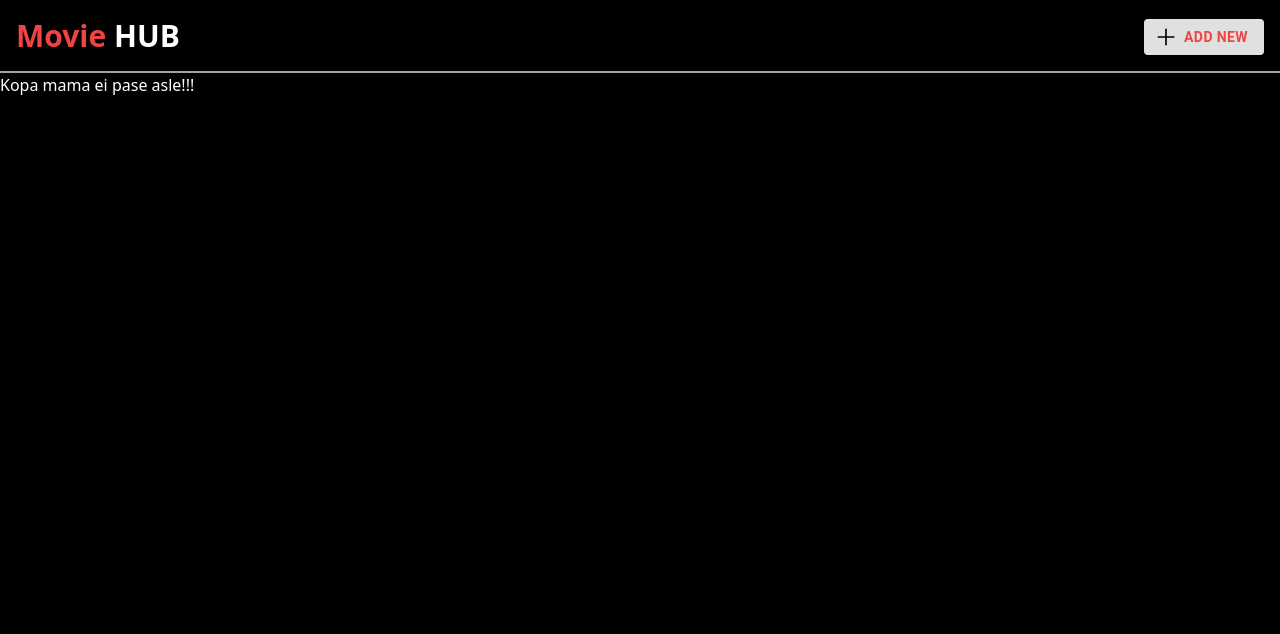
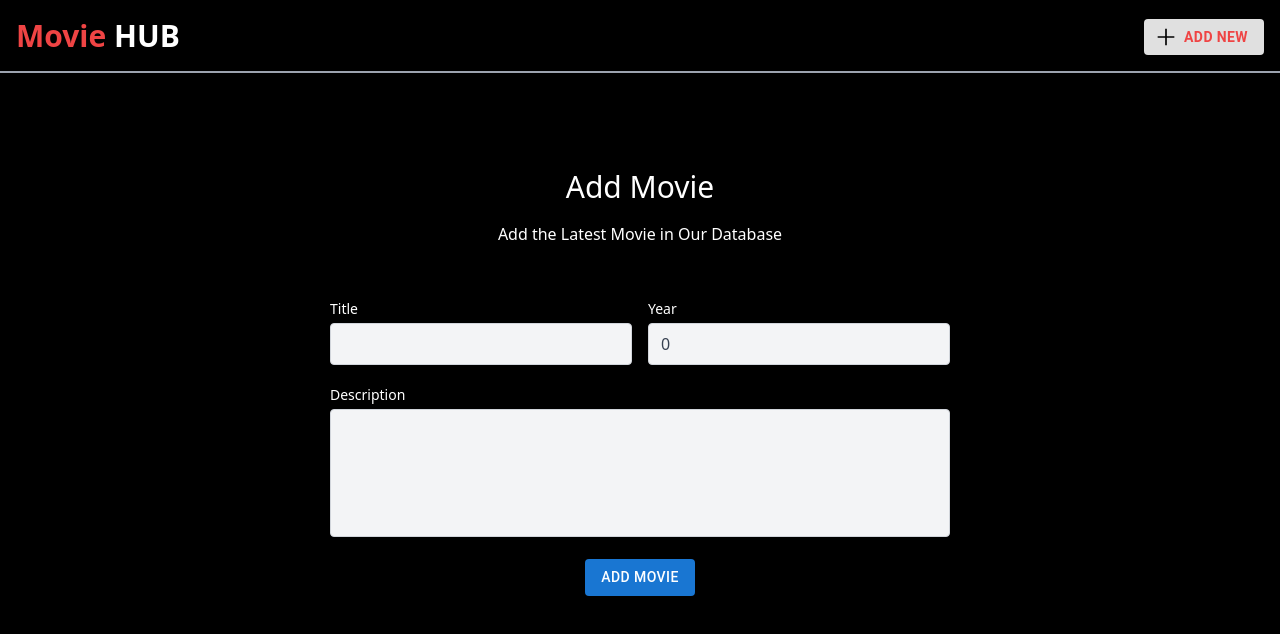
Before and after one commit to Ujjal-ENG/movie-hub-for-entertainer, a React (Create React App) app: page /add-movie in a window 1280 px wide. Shown: the top 634 px of the page. Built offline with nearby package versions, Linux system fonts and the light colour scheme.

Commit message:
done the form design in add movie section

```diff
--- a/src/components/AddMovie.jsx
+++ b/src/components/AddMovie.jsx
@@ -1,9 +1,86 @@
-import React from 'react';
+import { Button } from '@mui/material';
+import React, { useState } from 'react';
 
 const AddMovie = () => {
+    const [form, setForm] = useState({
+        title: '',
+        year: 0,
+        description: ''
+    });
+    const { title, year, description } = form;
+
+    const handleChange = (e) => {
+        setForm((ps) => ({
+            ...ps,
+            [e.target.id]: e.target.value
+        }));
+    };
+    const handleSubmit = (e) => {
+        e.preventDefault();
+        console.log(form);
+    };
     return (
         <div>
-            <h1>Kopa mama ei pase asle!!!</h1>
+            <section className="text-gray-600 body-font relative">
+                <div className="container px-5 py-24 mx-auto">
+                    <div className="flex flex-col text-center w-full mb-12">
+                        <h1 className="sm:text-3xl text-2xl font-medium title-font mb-4 text-white">Add Movie</h1>
+                        <p className="lg:w-2/3 mx-auto leading-relaxed text-base text-white">Add the Latest Movie in Our Database</p>
+                    </div>
+                    <form onSubmit={handleSubmit} className="lg:w-1/2 md:w-2/3 mx-auto">
+                        <div className="flex flex-wrap -m-2">
+                            <div className="p-2 w-1/2">
+                                <div className="relative">
+                                    <label htmlFor="name" className="leading-7 text-sm text-white">
+                                        Title
+                                    </label>
+                                    <input
+                                        type="text"
+                                        id="title"
+                                        name="title"
+                                        value={title}
+                                        onChange={handleChange}
+                                        className="w-full bg-gray-100  rounded border border-gray-300 focus:border-indigo-500 focus:bg-white focus:ring-2 focus:ring-indigo-200 text-base outline-none text-gray-700 py-1 px-3 leading-8 transition-colors duration-200 ease-in-out"
+                                    />
+                                </div>
+                            </div>
+                            <div className="p-2 w-1/2">
+                                <div className="relative">
+                                    <label htmlFor="email" className="leading-7 text-sm text-white">
+                                        Year
+                                    </label>
+                                    <input
+                                        type="number"
+                                        id="year"
+                                        name="year"
+                                        value={year}
+                                        onChange={handleChange}
+                                        className="w-full bg-gray-100  rounded border border-gray-300 focus:border-indigo-500 focus:bg-white focus:ring-2 focus:ring-indigo-200 text-base outline-none text-gray-700 py-1 px-3 leading-8 transition-colors duration-200 ease-in-out"
+                                    />
+                                </div>
+                            </div>
+                            <div className="p-2 w-full">
+                                <div className="relative">
+                                    <label htmlFor="message" className="leading-7  text-sm text-white">
+                                        Description
+                                    </label>
+                                    <textarea
+                                        id="description"
+                                        name="description"
+                                        value={description}
+                                        onChange={handleChange}
+                                        className="w-full bg-gray-100  rounded border border-gray-300 focus:border-indigo-500 focus:bg-white focus:ring-2 focus:ring-indigo-200 h-32 text-base outline-none text-gray-700 py-1 px-3 resize-none leading-6 transition-colors duration-200 ease-in-out"></textarea>
+                                </div>
+                            </div>
+                            <div className="p-2 w-full flex justify-center">
+                                <Button variant="contained" type="submit">
+                                    Add Movie
+                                </Button>
+                            </div>
+                        </div>
+                    </form>
+                </div>
+            </section>
         </div>
     );
 };
```
